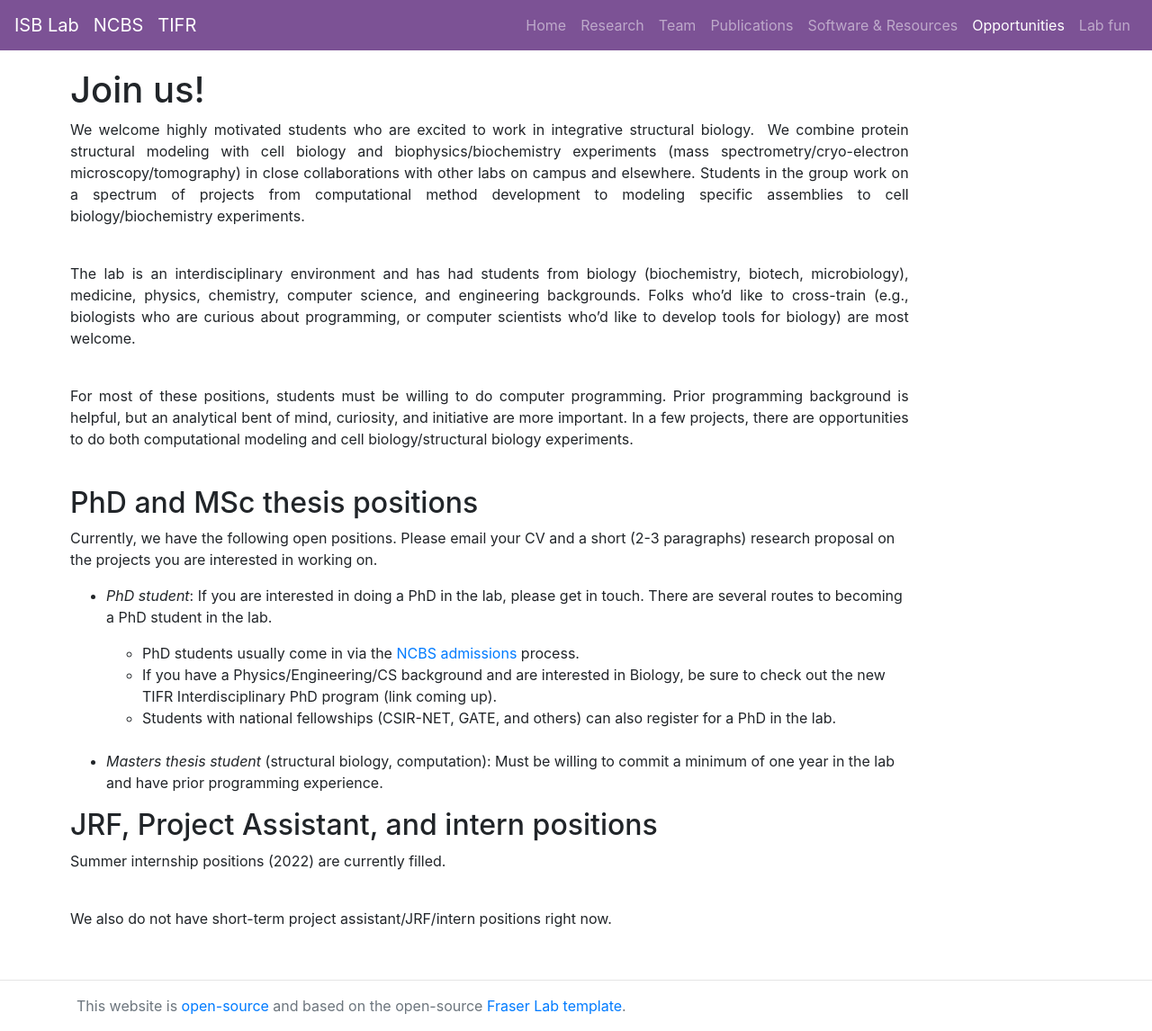
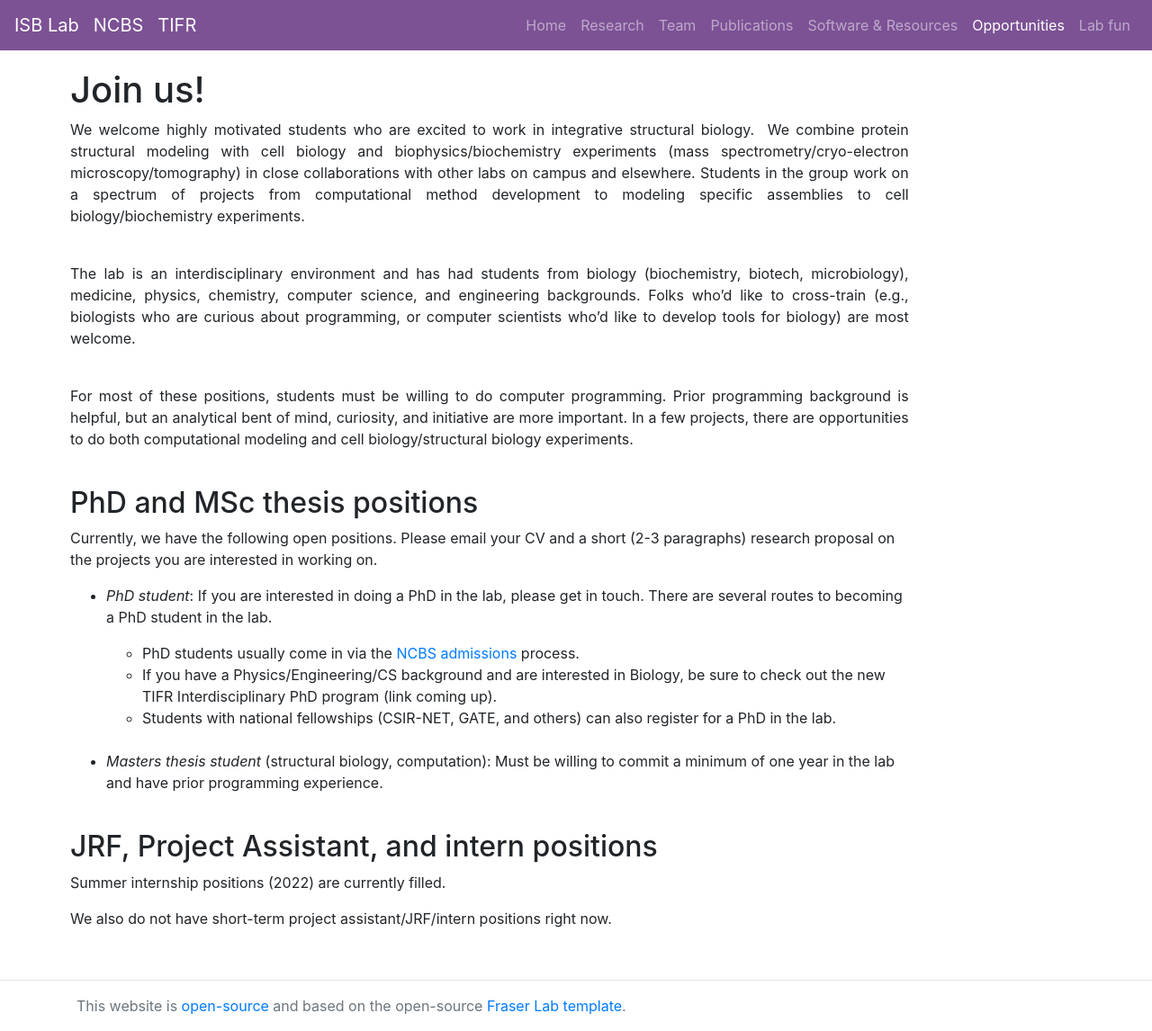
Before and after one commit to isblab/website, a Jekyll site: the page built from Opportunities/index.md, in a window 1280 px wide. Shown: the whole page at 90% size. Built offline with Jekyll 4.4.1, drawn with Linux system fonts in a browser that asks for light colours.

Commit message:
changed file locs

```diff
--- a/Opportunities/index.md
+++ b/Opportunities/index.md
@@ -22,16 +22,16 @@ For most of these positions, students must be willing to do computer programming
 
  Currently, we have the following open positions. Please email your CV and a short (2-3 paragraphs) research proposal on the projects you are interested in working on.
 
-- *PhD student*:  If you are interested in doing a PhD in the lab, please get in touch. There are several routes to becoming a PhD student in the lab. <br>
+- *PhD student*:  If you are interested in doing a PhD in the lab, please get in touch. There are several routes to becoming a PhD student in the lab.
 
    * PhD students usually come in via the <a href='https://www.ncbs.res.in/academic/admissions'>NCBS admissions</a> process. <br>
    * If you have a Physics/Engineering/CS background and are interested in Biology, be sure to check out the new TIFR Interdisciplinary PhD program (link coming up). <br>
    * Students with national fellowships (CSIR-NET, GATE, and others) can also register for a PhD in the lab. <br><br>
 
-- *Masters thesis student* (structural biology, computation): Must be willing to commit a minimum of one year in the lab and have prior programming experience.
+- *Masters thesis student* (structural biology, computation): Must be willing to commit a minimum of one year in the lab and have prior programming experience.<br><br>
 
 ## JRF, Project Assistant, and intern positions
 
-Summer internship positions (2022) are currently filled. <br><br>
+Summer internship positions (2022) are currently filled. <br>
 
 We also do not have short-term project assistant/JRF/intern positions right now. <br><br>
--- a/Team/index.html
+++ b/Team/index.html
@@ -36,6 +36,7 @@ group: Team
 
 <hr>
 <h4> Alumni Hall of Fame </h4><br>
+Former members: What they did, and where they are now.
 
 {% for member in site.members %}
 {% unless member.labposition contains "Alumni" %}
```
